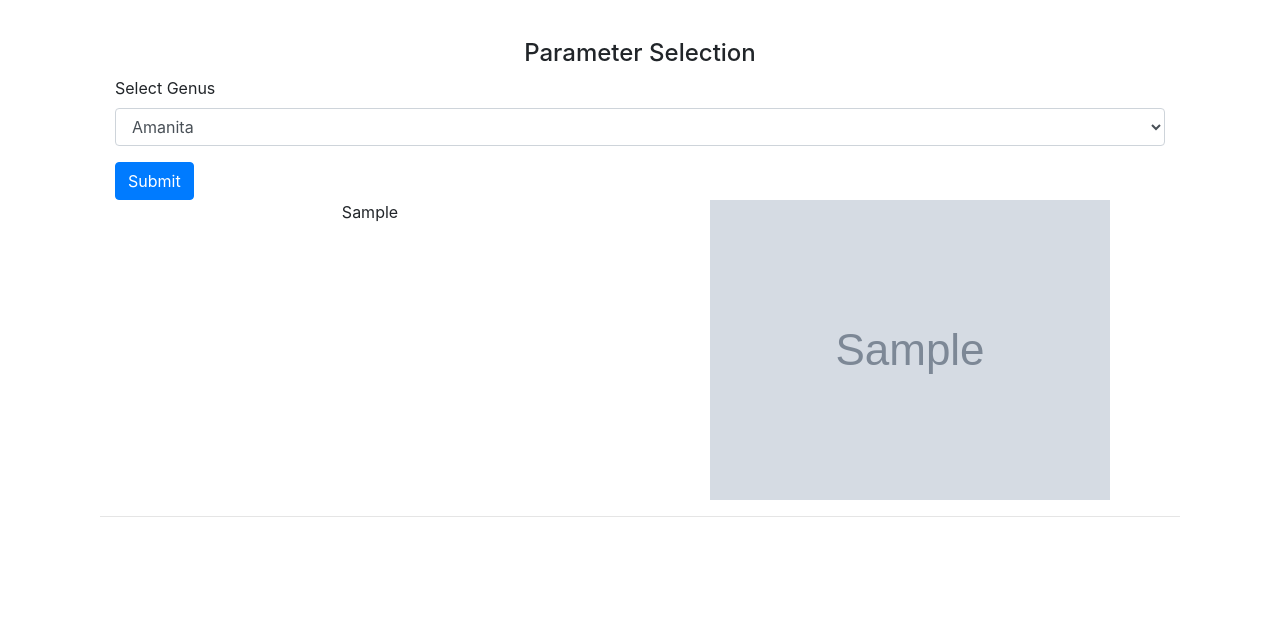
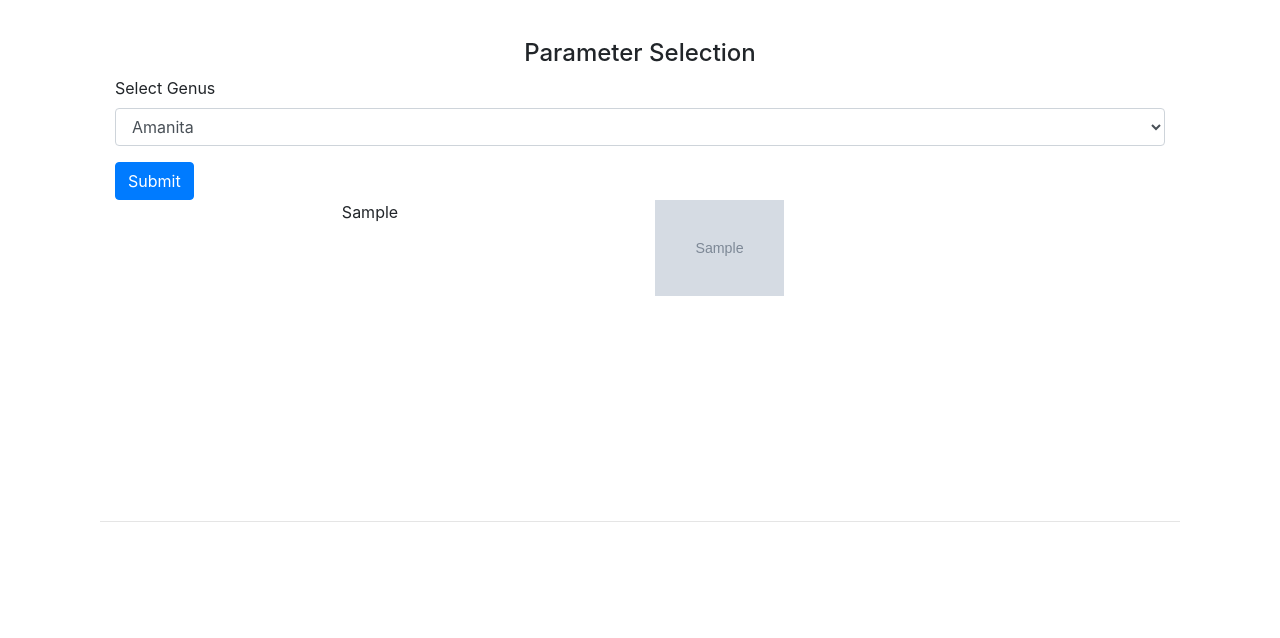
Before and after one commit to victor-hugo-dc/mushrooms, a Flask app: template templates/index.html in a window 1280 px wide. Shown: the part 221-859 px from the top of the page. Before the commit the page ends 738 px from the top, so only its background shows below. Run offline with Flask 3, Linux system fonts and the light colour scheme; the template is opened without the code that fills it: values that come from a table or form of the project are taken from there, most other values are stand-ins (such as "Sample title", 1, 10 or a date in 2020); grey boxes marked "Sample" are stand-in pictures; some libraries are stand-ins or nearby versions.

Commit message:
added css for the images

```diff
--- /dev/null
+++ b/static/app.css
@@ -0,0 +1,17 @@
+.col-md-7{
+    flex: 0 0 58.333333%;
+    max-width: 40%;
+    display: grid;
+    grid-template-columns: repeat(3, 1fr);
+    grid-template-rows: repeat(3, 1fr);
+    width: 600px;
+    grid-gap: 0.5rem;
+}
+
+.col-md-7 img{
+    vertical-align: middle;
+    border-style: none;
+    object-fit: cover;
+    height: 100% !important;
+    width: 100% !important;
+}
--- a/templates/index.html
+++ b/templates/index.html
@@ -23,7 +23,7 @@
       <div class="col-md-6">
         {{ map_data | safe }}
       </div>
-      <div class="col-md-6">
+      <div class="col-md-7">
         {% for img in img_data %}
             <img src="{{ img }}" class="img-fluid" style="max-width:100%;" alt="", id="">
         {% endfor %}
--- a/templates/layout.html
+++ b/templates/layout.html
@@ -11,6 +11,7 @@
 
     <!-- Bootstrap core CSS -->
     <link rel="stylesheet" href="https://stackpath.bootstrapcdn.com/bootstrap/4.4.1/css/bootstrap.min.css" integrity="sha384-Vkoo8x4CGsO3+Hhxv8T/Q5PaXtkKtu6ug5TOeNV6gBiFeWPGFN9MuhOf23Q9Ifjh" crossorigin="anonymous">
+    <link rel="stylesheet" href="static/app.css">
 
     <!-- <link rel="stylesheet" href="{{ url_for('static', filename='dots.css')}}"> -->
 
```
